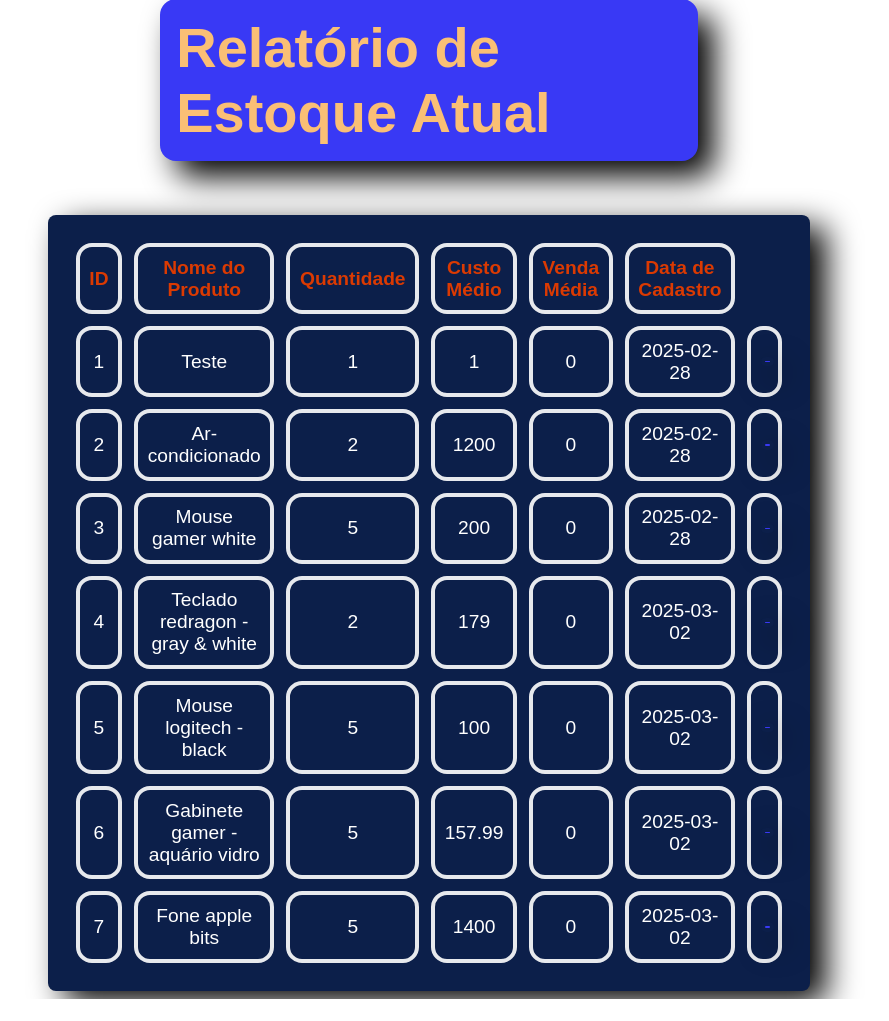
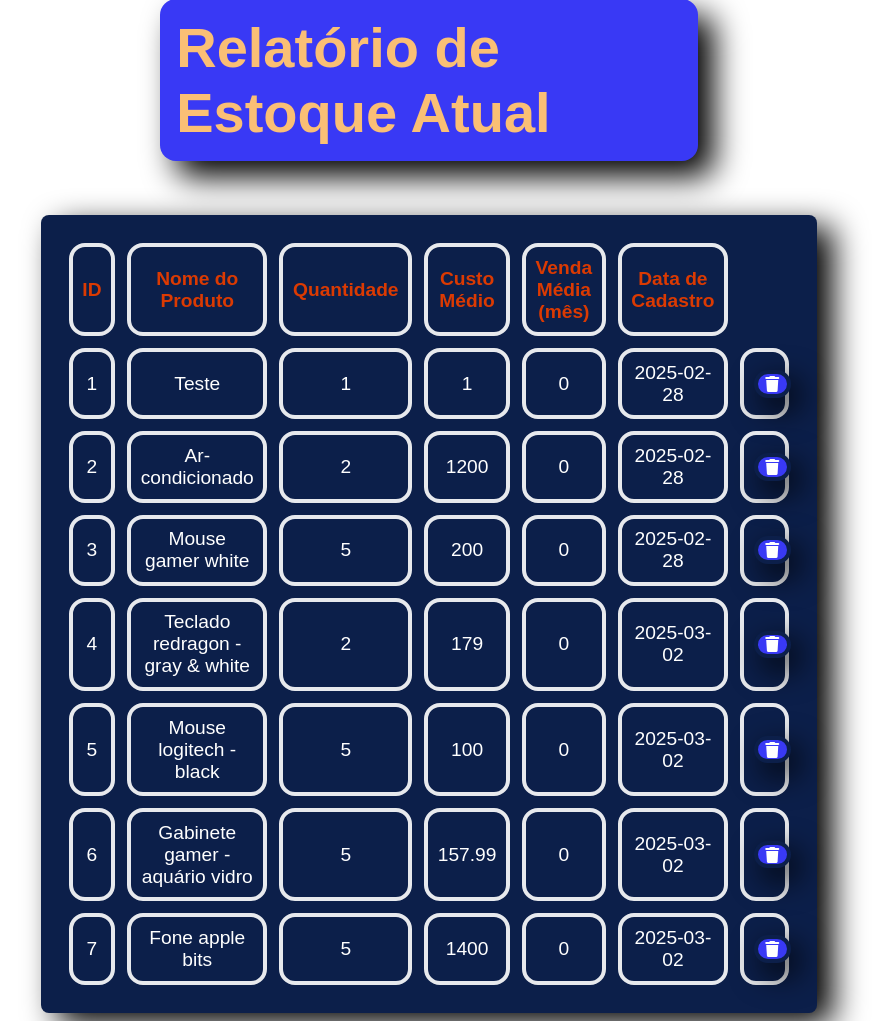
Before and after one commit to jackson-fidelix/jack-tech-store, a Flask app: page /reports in a window 1280 px wide. Shown: the part 117-1138 px from the top of the page, without its empty margins (211-1100 px from the left). Before the commit the page ends 1116 px from the top, so only its background shows below. Run offline with Flask 3, Linux system fonts and the light colour scheme; data comes from the database, SQL or seed files in the repository.

Commit message:
Update reports.html

```diff
--- a/templates/reports.html
+++ b/templates/reports.html
@@ -5,6 +5,7 @@
     <meta name="viewport" content="width=device-width, initial-scale=1.0">
     <title>Relatórios</title>
     <link rel="stylesheet" href="/static/css/style.css">
+    <link rel="stylesheet" href="https://cdnjs.cloudflare.com/ajax/libs/font-awesome/6.0.0-beta3/css/all.min.css" />
 </head>
 <body>
     <nav id="nav-bar">
@@ -37,7 +38,7 @@
                 <th>Nome do Produto</th>
                 <th>Quantidade</th>
                 <th>Custo Médio</th>
-                <th>Venda Média</th>
+                <th>Venda Média (mês)</th>
                 <th>Data de Cadastro</th>
             </tr>
         </thead>
```
